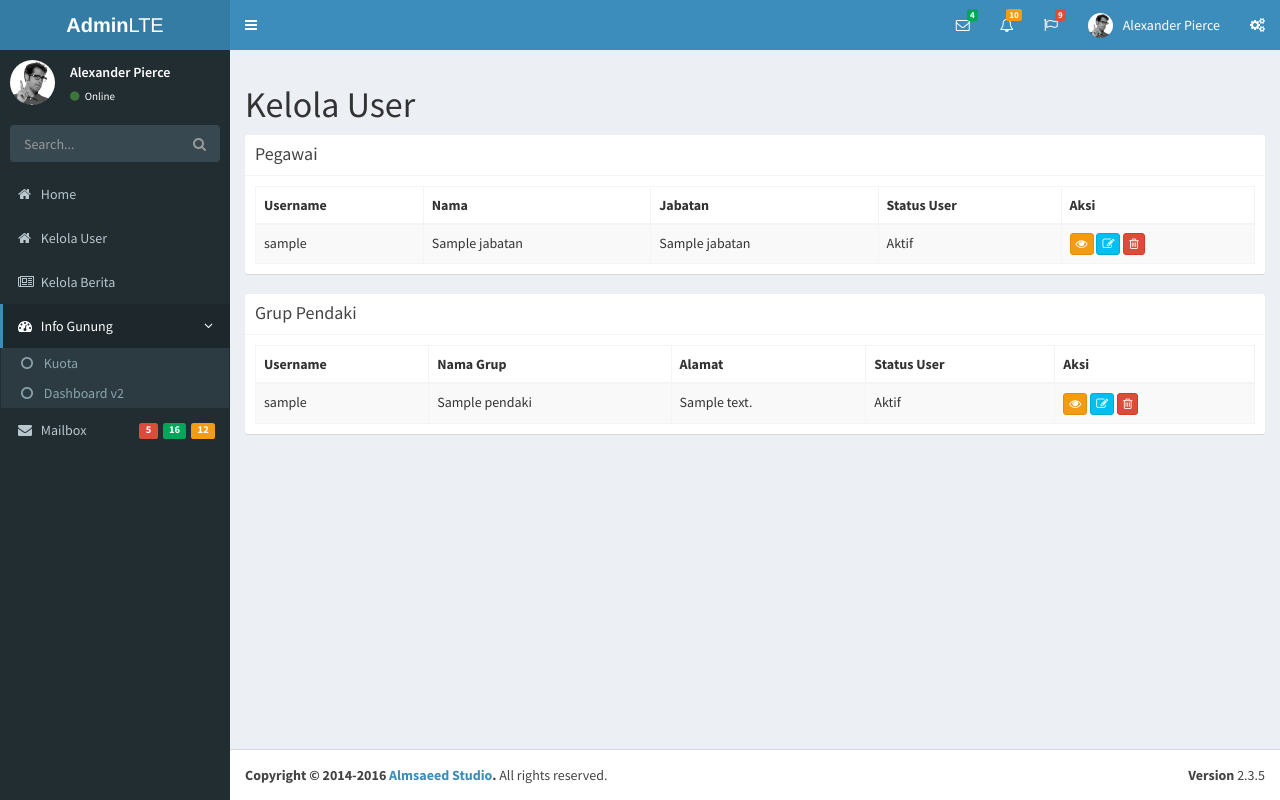
After one commit to djuned92/zikri, a CodeIgniter app: page /zikri/admin/kelola_user in a window 1280 px wide. The commit adds this page. Run offline with CodeIgniter, Linux system fonts and the light colour scheme; tables that the repository leaves empty or names only in its code hold one stand-in row (values such as "Sample post"); some libraries are stand-ins or nearby versions.

Commit message:
kelola user

```diff
--- /dev/null
+++ b/application/models/Anggota_model.php
@@ -0,0 +1,24 @@
+<?php
+defined('BASEPATH') OR exit('No direct script access allowed');
+
+class Anggota_model extends CI_Model {
+
+	// anggota berdasarkan grup
+	public function anggota_by_grup_id($id)
+	{
+		$q = $this->db->select('gp.*, ga.* , a.*, mk.*, mp.*')
+						->from('grup_pendaki as gp')
+						->join('grup_anggota as ga','ga.id_grup_pendaki = gp.id_grup_pendaki')
+						->join('anggota as a','a.id_anggota = ga.id_anggota')
+						->join('master_kokab as mk','mk.kota_id = gp.kota_id','mk.kota_id = a.kota_id')
+						->join('master_provinsi as mp','mk.provinsi_id = mp.provinsi_id')
+						->order_by('a.id_anggota','DESC')
+						->get();
+		return $q->result();
+	}
+
+
+}
+
+/* End of file Anggota_model.php */
+/* Location: ./application/models/Anggota_model.php */
--- /dev/null
+++ b/application/models/Pegawai_model.php
@@ -0,0 +1,23 @@
+<?php
+defined('BASEPATH') OR exit('No direct script access allowed');
+
+class Pegawai_model extends CI_Model {
+
+	public function get_all()
+	{
+		$q = $this->db->select('p.*,u.*,j.*,mk.*, mp.*')
+						->from('pegawai as p')
+						->join('user as u','u.id_user = p.id_user')
+						->join('jabatan as j','p.id_jabatan = j.id_jabatan')
+						->join('master_kokab as mk','mk.kota_id = p.kota_id')
+						->join('master_provinsi as mp','mk.provinsi_id = mp.provinsi_id')
+						->order_by('p.id_pegawai','DESC')
+						->get();
+		return $q->result();
+	}
+
+
+}
+
+/* End of file Pegawai_model.php */
+/* Location: ./application/models/Pegawai_model.php */
--- /dev/null
+++ b/application/models/Pendaki_model.php
@@ -0,0 +1,25 @@
+<?php
+defined('BASEPATH') OR exit('No direct script access allowed');
+
+class Pendaki_model extends CI_Model {
+
+	public function get_all()
+	{
+		$q = $this->db->select('gp.*,u.*, mk.*, mp.*') // , ga.* , a.*
+						->from('grup_pendaki as gp')
+						->join('user as u','u.id_user = gp.id_user')
+						// ->join('grup_anggota as ga','ga.id_grup_pendaki = gp.id_grup_pendaki')
+						->join('master_kokab as mk','mk.kota_id = gp.kota_id','mk.kota_id = a.kota_id')
+						->join('master_provinsi as mp','mk.provinsi_id = mp.provinsi_id')
+						// ->join('anggota as a','a.id_anggota = ga.id_anggota')
+						->group_by('gp.id_grup_pendaki')
+						->order_by('gp.id_grup_pendaki','DESC')
+						->get();
+		return $q->result();
+	}
+
+
+}
+
+/* End of file Pendaki_model.php */
+/* Location: ./application/models/Pendaki_model.php */
--- a/application/modules/admin/controllers/Kelola_berita.php
+++ b/application/modules/admin/controllers/Kelola_berita.php
@@ -30,7 +30,7 @@ class Kelola_berita extends CI_Controller {
 	{
 		$data = array(
 			'judul'	=> $this->input->post('judul'),
-			'isi'	=> $this->input->post('isi')
+			'isi'	=> nl2br($this->input->post('isi'))
 			);
 		$this->berita->add_berita($data);
 		$this->session->set_flashdata('add','Berita berhasil ditambah');
--- /dev/null
+++ b/application/modules/admin/controllers/Kelola_user.php
@@ -0,0 +1,27 @@
+<?php
+defined('BASEPATH') OR exit('No direct script access allowed');
+
+class Kelola_user extends CI_Controller {
+
+	public function __construct()
+	{
+		parent::__construct();
+		$this->load->model('pegawai_model','pegawai');
+		$this->load->model('pendaki_model','pendaki');
+		// if ($this->session->userdata('level_user') != 'admin')
+		// {
+		// 	redirect('auth/users');
+		// }
+	}
+
+	public function index()
+	{
+		$data['pegawai'] = $this->pegawai->get_all();
+		$data['grup_pendaki'] = $this->pendaki->get_all();
+		$this->template->admin('kelola_user','script', $data);
+	}
+
+}
+
+/* End of file Kelola_user.php */
+/* Location: ./application/modules/admin/controllers/Kelola_user.php */
--- a/application/modules/admin/views/kelola_berita.php
+++ b/application/modules/admin/views/kelola_berita.php
@@ -44,7 +44,11 @@
 				          	<p><?=$r->created_at?></p>
 				        </div>
 				        <div class="box-body">
-				          	<p><?=$r->isi?></p>
+				        	<?php
+				        		$berita = $r->isi;
+				        		$berita = (strlen($berita) > 25) ? substr($berita, 0, 100). ' ...': $berita;
+				        	?>
+				          	<p><?=$berita?></p>
 				          	<p><a class="btn btn-default" href="<?=base_url()?>admin/kelola_berita/lihat_berita/<?=$r->id_berita?>" role="button">Lihat Berita &raquo;</a></p>
 			        	</div>
 
--- /dev/null
+++ b/application/modules/admin/views/kelola_user.php
@@ -0,0 +1,239 @@
+<!-- Content Wrapper. Contains page content -->
+<div class="content-wrapper">
+
+	<!-- Main content -->
+	<section class="content">
+	  <h1>Kelola User</h1>
+
+	  	<div class="row">
+		  	<div class="col-md-12">
+		  		<div class="box box-solid">
+		    		<div class="box-header with-border">
+			          	<h2 class="box-title">Pegawai</h2>
+			        </div>
+			        <div class="box-body">
+			        	<table class="table table-bordered table-striped">
+			        		<thead>
+			        			<tr>
+			        				<th>Username</th>
+			        				<th>Nama</th>
+			        				<th>Jabatan</th>
+			        				<th>Status User</th>
+			        				<th>Aksi</th>
+			        			</tr>
+			        		</thead>
+			        		<tbody>
+			        			<?php foreach($pegawai as $r): ?>
+			        			<tr>
+			        				<td><?=$r->username?></td>
+			        				<td><?=$r->nama?></td>
+			        				<td><?=$r->nama_jabatan?></td>
+			        				<td><?=$r->status_user?></td>
+			        				<td>
+			        					<button class="btn btn-xs btn-warning" data-toggle="modal" data-target="#detailPegawai<?=$r->id_pegawai?>" data-placement="bottom" title="Detail <?=$r->nama?>">
+		                                   <i class="fa fa-eye"></i>
+		                                </button>
+
+		                                <button class="btn btn-xs btn-info" data-toggle="modal" data-target="#updatePegawai<?=$r->id_pegawai?>" data-placement="bottom" title="Edit <?=$r->nama?>">
+		                                   <i class="fa fa-edit"></i>
+		                                </button>
+
+		                                <button class="btn btn-xs btn-danger" data-toggle="modal" data-target="#deletePegawai<?=$r->id_pegawai?>" data-placement="bottom" title="Hapus <?=$r->nama?>">
+		                                    <i class="fa fa-trash-o"></i>
+		                                </button>
+			        				</td>
+			        			</tr>
+			        			<?php endforeach; ?>
+			        		</tbody>
+			        	</table>
+			        </div>
+		        </div>
+		  	</div>
+		</div>
+
+	  	<div class="row">
+		  	<div class="col-md-12">
+		  		<div class="box box-solid">
+		    		<div class="box-header with-border">
+			          	<h2 class="box-title">Grup Pendaki</h2>
+			        </div>
+			        <div class="box-body">
+			        	<table class="table table-bordered table-striped">
+			        		<thead>
+			        			<tr>
+			        				<th>Username</th>
+			        				<th>Nama Grup</th>
+			        				<th>Alamat</th>
+			        				<th>Status User</th>
+			        				<th>Aksi</th>
+			        			</tr>
+			        		</thead>
+			        		<tbody>
+			        			<?php foreach($grup_pendaki as $r): ?>
+			        			<tr>
+			        				<td><?=$r->username?></td>
+			        				<td><?=$r->nama_grup?></td>
+			        				<td><?=$r->alamat?></td>
+			        				<td><?=$r->status_user?></td>
+			        				<td>
+			        					<button class="btn btn-xs btn-warning" data-toggle="modal" data-target="#detailGrupPendaki<?=$r->id_grup_pendaki?>" data-placement="bottom" title="Detail <?=$r->nama_grup?>">
+		                                   <i class="fa fa-eye"></i>
+		                                </button>
+
+		                                <button class="btn btn-xs btn-info" data-toggle="modal" data-target="#updateGrupPendaki<?=$r->id_grup_pendaki?>" data-placement="bottom" title="Edit <?=$r->nama_grup?>">
+		                                   <i class="fa fa-edit"></i>
+		                                </button>
+
+		                                <button class="btn btn-xs btn-danger" data-toggle="modal" data-target="#deleteGrupPendaki<?=$r->id_grup_pendaki?>" data-placement="bottom" title="Hapus <?=$r->nama_grup?>">
+		                                    <i class="fa fa-trash-o"></i>
+		                                </button>
+			        				</td>
+			        			</tr>
+			        			<?php endforeach; ?>
+			        		</tbody>
+			        	</table>
+			        </div>
+		        </div>
+		  	</div>
+		</div>
+
+	</section>
+	<!-- /.content -->
+</div>
+<!-- /.content-wrapper -->
+
+<!-- modal detail pegawai -->
+<?php foreach($pegawai as $r): ?>
+<div class="modal fade" id="detailPegawai<?=$r->id_pegawai?>" tabindex="-1" role="dialog">
+    <div class="modal-dialog modal-lg">
+        <div class="modal-content">
+            <div class="modal-header">
+                <button type="button" class="close" data-dismiss="modal" aria-hidden="true">&times;</button>
+                <h4 class="modal-title">Detail Pegawai</h4>
+            </div>
+
+            <div class="modal-body">
+                <div class="row">
+
+                    <div class="col-md-12">
+                        <table class="table table-striped">
+                            <tbody>
+                                <tr>
+                                    <td colspan="1">ID Pegawai</td>
+                                    <td colspan="2"><?=$r->id_pegawai?></td>
+                                </tr>
+                                <tr>
+                                    <td colspan="1">Nama</td>
+                                    <td colspan="2"><?=$r->nama?></td>
+                                </tr>
+                                 <tr>
+                                    <td colspan="1">Jabatan</td>
+                                    <td colspan="2"><?=$r->nama_jabatan?></td>
+                                </tr>
+                                <tr>
+                                    <td colspan="1">Tanggal Lahir</td>
+                                    <td colspan="2"><?=$r->tgl_lahir?></td>
+                                </tr>
+                                <tr>
+                                    <td colspan="1">Alamat</td>
+                                    <td colspan="2"><?=$r->alamat?></td>
+                                </tr>
+                                <tr>
+                                    <td colspan="1">Provinsi</td>
+                                    <td colspan="2"><?=$r->provinsi_nama?></td>
+                                </tr>
+                                <tr>
+                                    <td colspan="1">Kota</td>
+                                    <td colspan="2"><?=$r->kokab_nama?></td>
+                                </tr>
+                            </tbody>
+                        </table>
+                    </div>
+                </div>
+            </div>
+
+            <div class="modal-footer">
+                <button type="button" class="btn btn-default" data-dismiss="modal">Tutup</button>
+            </div>
+
+        </div>
+    </div>
+</div>
+<?php endforeach; ?>
+<!-- end modal detail pegawai -->
+
+<!-- modal detail grup pendaki -->
+<?php foreach($grup_pendaki as $r): ?>
+<div class="modal fade" id="detailGrupPendaki<?=$r->id_grup_pendaki?>" tabindex="-1" role="dialog">
+    <div class="modal-dialog modal-lg">
+        <div class="modal-content">
+            <div class="modal-header">
+                <button type="button" class="close" data-dismiss="modal" aria-hidden="true">&times;</button>
+                <h4 class="modal-title">Detail Grup Pendaki</h4>
+            </div>
+
+            <div class="modal-body">
+                <div class="row">
+
+                    <div class="col-md-12">
+                        <table class="table table-striped">
+                            <tbody>
+                                <tr>
+                                    <td colspan="1">Nama Grup</td>
+                                    <td colspan="2"><?=$r->nama_grup?></td>
+                                </tr>
+                                <tr>
+                                    <td colspan="1">Alamat</td>
+                                    <td colspan="2"><?=$r->alamat?></td>
+                                </tr>
+                                <tr>
+                                    <td colspan="1">Provinsi</td>
+                                    <td colspan="2"><?=$r->provinsi_nama?></td>
+                                </tr>
+                                <tr>
+                                    <td colspan="1">Kota</td>
+                                    <td colspan="2"><?=$r->kokab_nama?></td>
+                                </tr>
+                            </tbody>
+                        </table>
+
+                        <table class="table table-striped">
+	                        <thead>
+	                            <tr>
+	                                <th colspan="3">List Anggota</th>
+	                            </tr>
+	                            <tr>
+	                                <th>#</th>
+	                                <th>Nama</th>
+	                                <th>Level Anggota</th>
+	                            </tr>
+	                        </thead>
+	                        <tbody>
+	                            <?php
+	                            $i = 1;
+	                            $this->load->model('anggota_model','anggota');
+	                            $anggota = $this->anggota->anggota_by_grup_id($r->id_grup_pendaki);
+	                            foreach($anggota as $datas):
+	                                if($datas->id_grup_pendaki == $r->id_grup_pendaki):
+	                            ?>
+	                            <tr>
+	                                <td><?=$i++?></td>
+	                                <td><?=$datas->nama_anggota?></td>
+	                                <td><?=$datas->level_anggota?></td>
+	                            </tr>
+	                            <?php endif; endforeach;?>
+	                        </tbody>
+	                    </table>
+                    </div>
+                </div>
+            </div>
+
+            <div class="modal-footer">
+                <button type="button" class="btn btn-default" data-dismiss="modal">Tutup</button>
+            </div>
+
+        </div>
+    </div>
+</div>
+<?php endforeach; ?>
+<!-- end modal detail grup pendaki -->
--- a/application/modules/auth/controllers/Users.php
+++ b/application/modules/auth/controllers/Users.php
@@ -47,7 +47,8 @@ class Users extends CI_Controller {
 					'id_user'		=> $valid_user->id_user,
 					'username'		=> $valid_user->username,
 					'level_user'	=> $valid_user->level_user,
-					'status_user'	=> $valid_user->status
+					'status_user'	=> $valid_user->status,
+					'status_login'	=> 'login'
 					);
 				$this->session->set_userdata($data);
 
--- a/application/views/template/admin/navbar-sidebar.php
+++ b/application/views/template/admin/navbar-sidebar.php
@@ -26,12 +26,12 @@
     <!-- sidebar menu: : style can be found in sidebar.less -->
     <ul class="sidebar-menu">
       <li>
-        <a href="../calendar.html">
+        <a href="<?=base_url()?>admin/home">
           <i class="fa fa-home"></i> <span>Home</span>
         </a>
       </li>
       <li>
-        <a href="../calendar.html">
+        <a href="<?=base_url()?>admin/kelola_user">
           <i class="fa fa-home"></i> <span>Kelola User</span>
         </a>
       </li>
```
Also changed, not shown: application/modules/admin/controllers/Home.php (+4 -4 lines).
